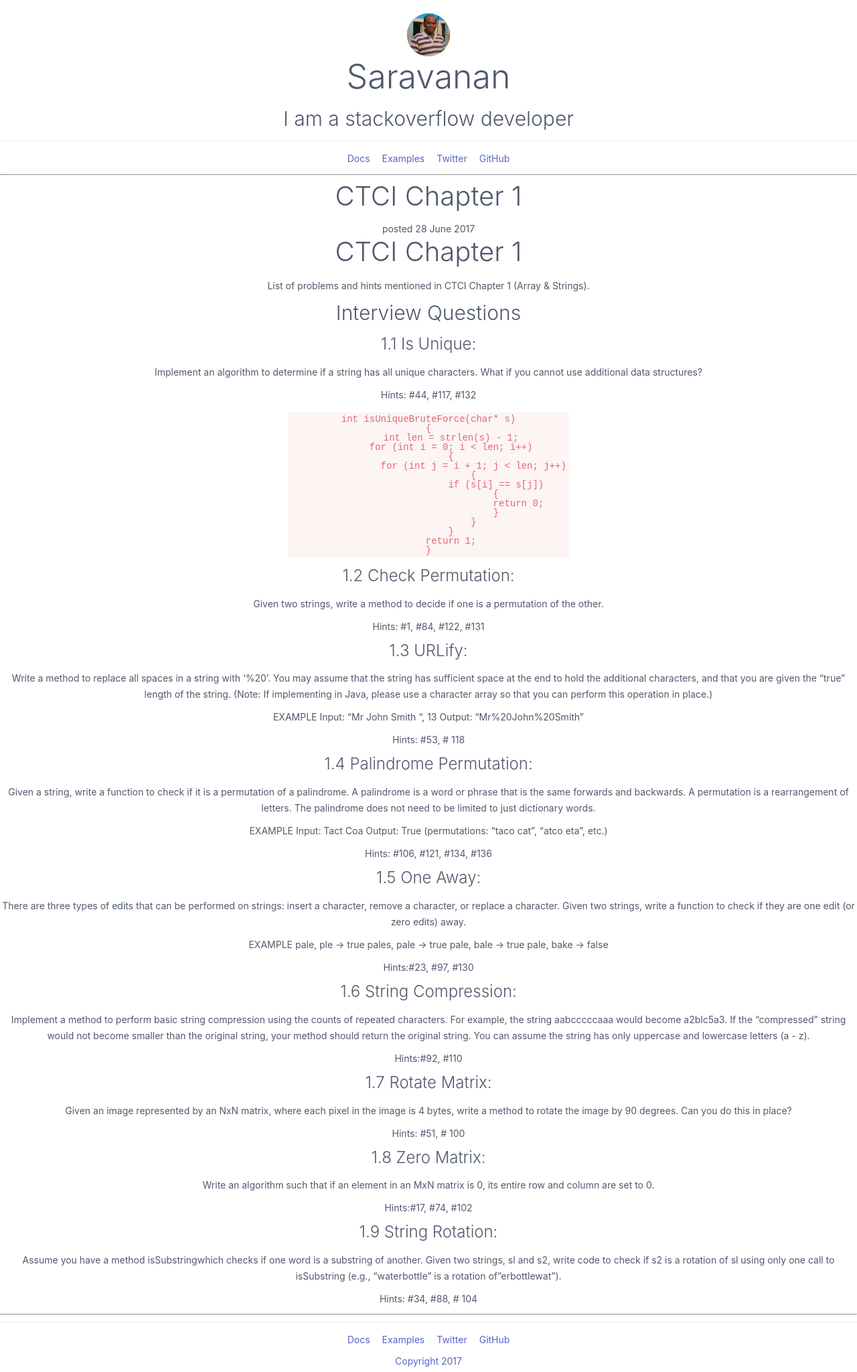
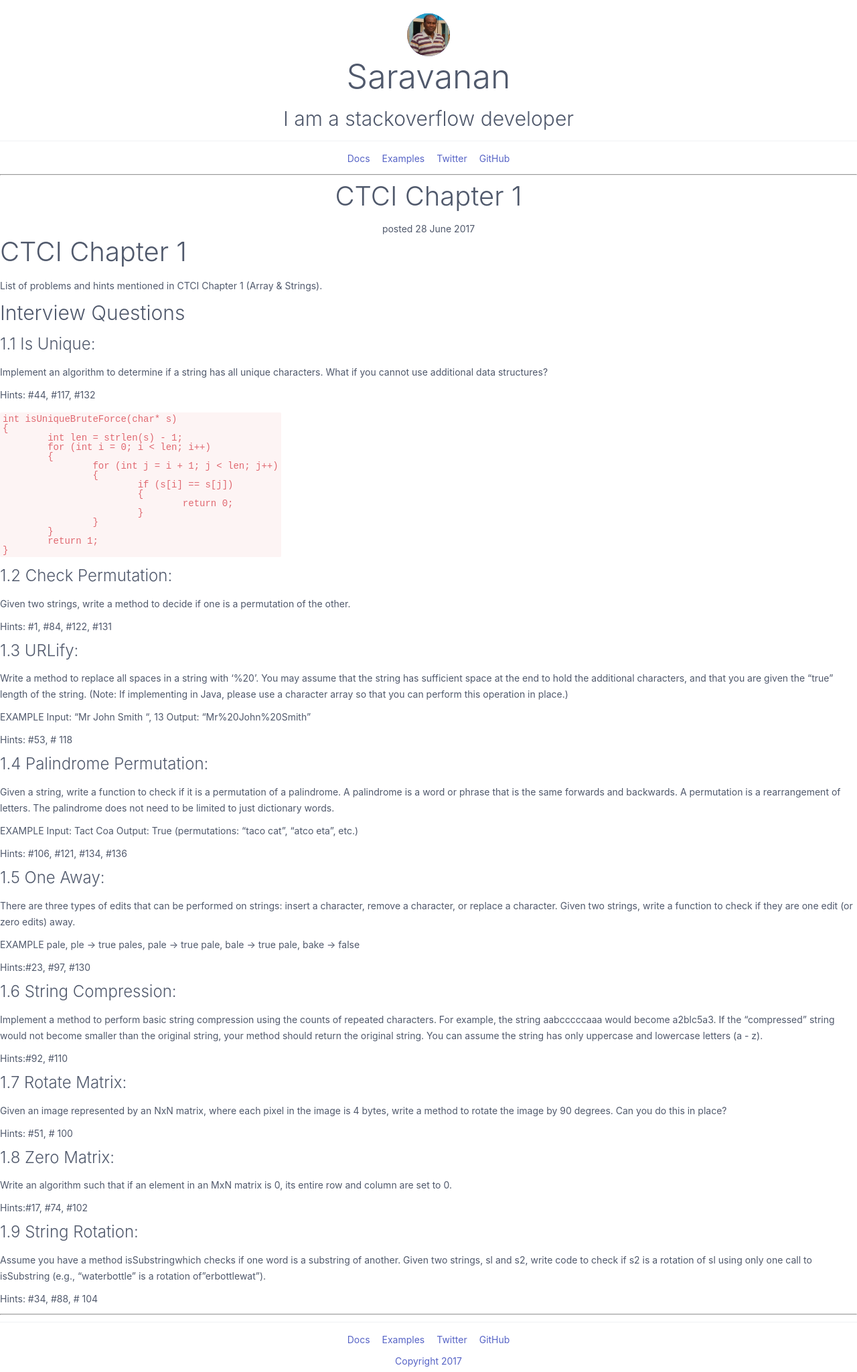
Before and after one commit to saravanaram/saravanaram.github.io.892017, a Jekyll site: the page built from _posts/2017-07-13-intro-post.md, in a window 1280 px wide. Shown: the whole page at 67% size. Built offline with Jekyll 4.4.1, drawn with Linux system fonts in a browser that asks for light colours; nearby versions of some CDN libraries.

Commit message:
Update post.html

```diff
--- a/_layouts/post.html
+++ b/_layouts/post.html
@@ -3,7 +3,7 @@ layout: "standard"
 ---
 <article>
 
-<div class="content text-center">
+<div class="content">
 <div class="text-center text-capitalize"><h2>{{ page.title }}</h2></div>
 
 <div class="row text-center">posted {{ page.date | date_to_long_string }}</div>
```
